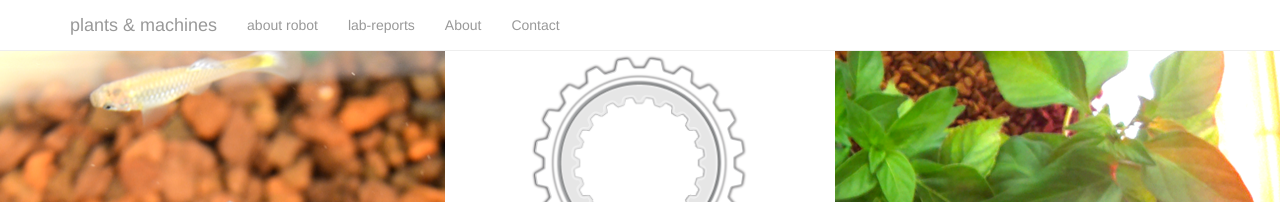
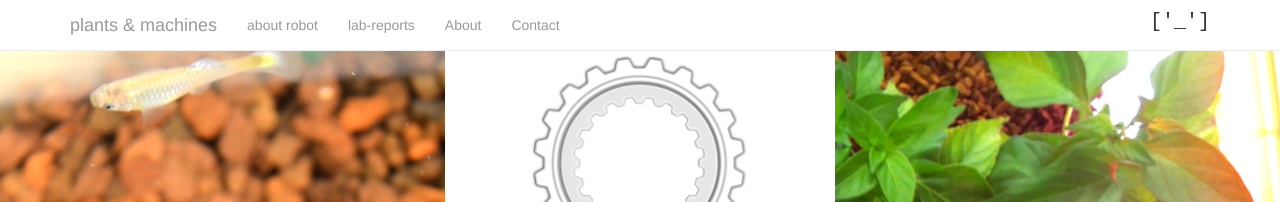
Before and after one commit to plantsandmachines/plantsandmachines.github.io, a Jekyll site: the page built from index.html, in a window 1280 px wide. Shown: the top 202 px of the page. Built offline with Jekyll 4.4.1, drawn with Linux system fonts in a browser that asks for light colours; nearby versions of some CDN libraries; Markdown is read by kramdown in place of the engine named in the settings.

Commit message:
bot top corner

```diff
--- a/_includes/navigation.html
+++ b/_includes/navigation.html
@@ -1,6 +1,8 @@
 <div class="navbar navbar-inverse navbar-fixed-top">
   <div class="container">
-    <div class="navbar-header">
+
+  <div class="asciibot-small pull-right">['_']</div>
+  <div class="navbar-header">
       <button type="button" class="navbar-toggle" data-toggle="collapse" data-target=".navbar-collapse">
         <span class="icon-bar"></span>
         <span class="icon-bar"></span>
--- /dev/null
+++ b/css/main.css
@@ -0,0 +1,5 @@
+.asciibot-small {
+	margin-top: 0.8rem;
+	font-size: 2rem;
+	font-family: monospace;
+}
--- a/index.html
+++ b/index.html
@@ -67,7 +67,6 @@ title: plants-and-machines
 		 	</div>
 		</div>
 		<div class="row" >
-
 			<div class="col-md-9">
 				<p class="lead">
 					robots with precise sensors and powerfull actors, able to control the clima. A robot with one purpose:
```
